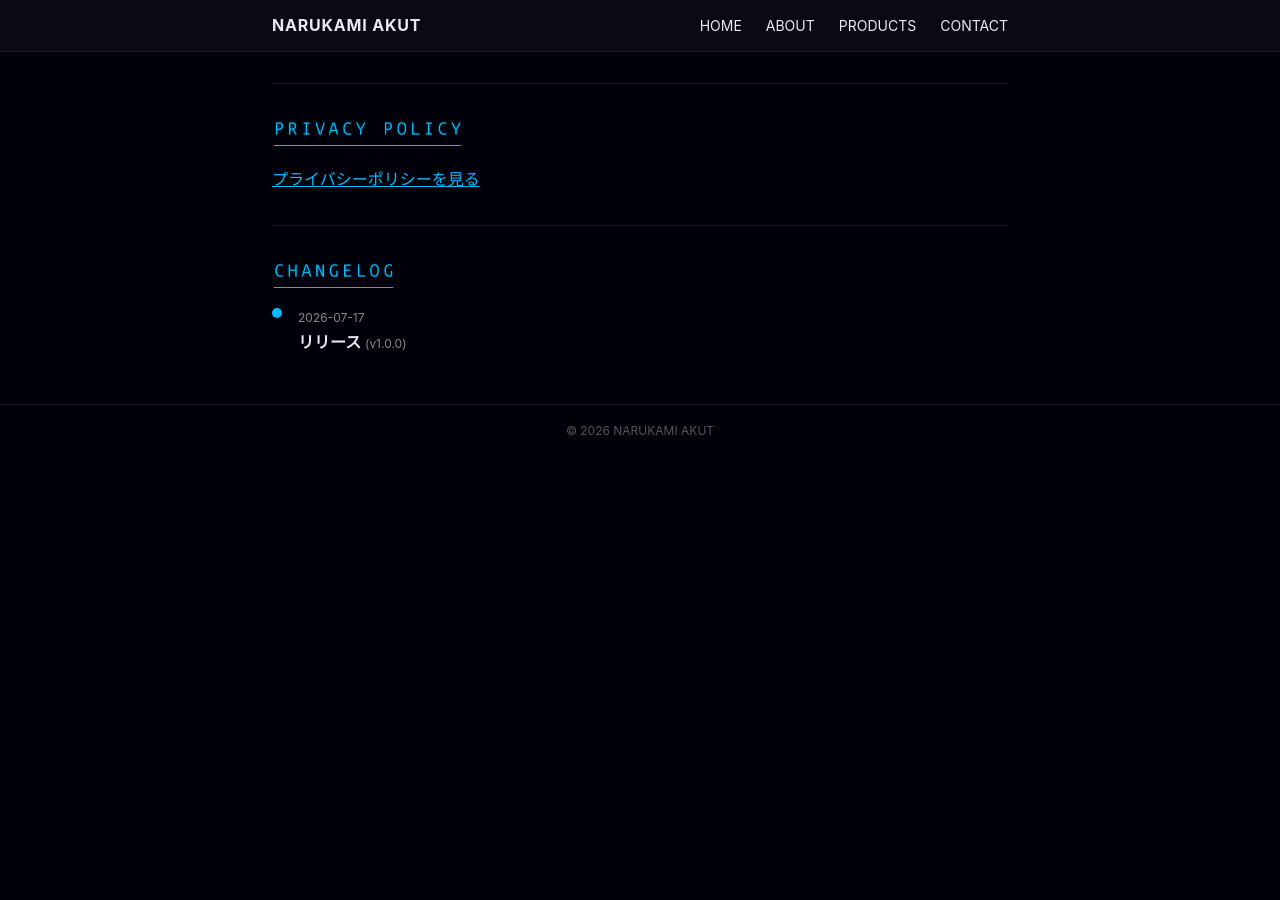
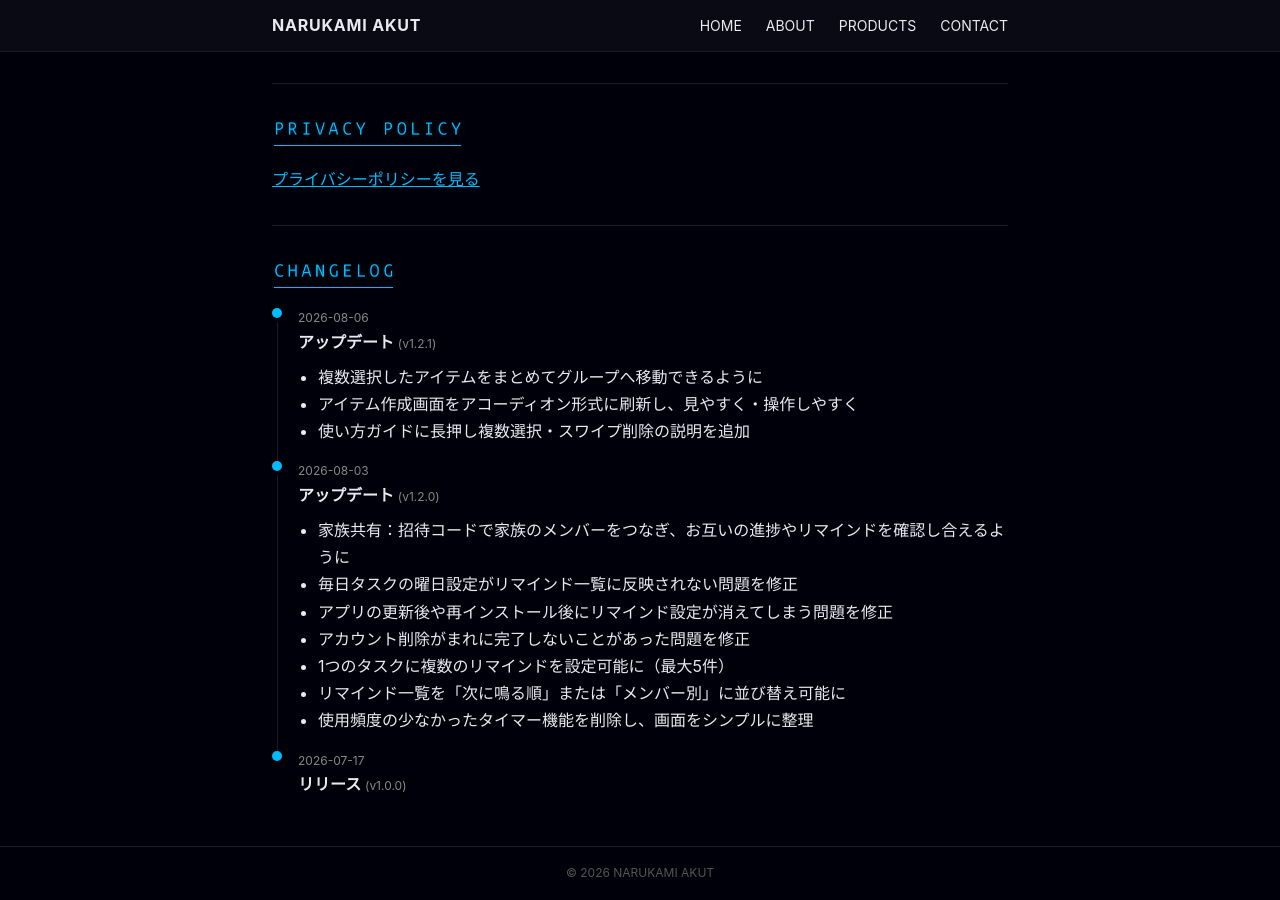
Before and after one commit to NARUKAMI-AKUT/narukami-akut.github.io, a Jekyll site: the page built from _apps/remindo.md, in a window 1280 px wide and 900 px high, scrolled down 973 px. Built offline with Jekyll 4.4.1, drawn with Linux system fonts in a browser that asks for light colours; before the commit the page ends 1430 px from its top, so only the background shows below that.

Commit message:
feat: ReminDo v1.2.0/v1.2.1、Chrono Ride v1.3.0のアップデート情報を追加
Co-Authored-By: Claude Sonnet 5 <noreply@anthropic.com>

```diff
--- a/_apps/remindo.md
+++ b/_apps/remindo.md
@@ -4,6 +4,23 @@ order: 3
 status: released
 release_date: "2026-07-17"
 release_version: "v1.0.0"
+updates:
+  - date: "2026-08-06"
+    version: "v1.2.1"
+    items:
+      - "複数選択したアイテムをまとめてグループへ移動できるように"
+      - "アイテム作成画面をアコーディオン形式に刷新し、見やすく・操作しやすく"
+      - "使い方ガイドに長押し複数選択・スワイプ削除の説明を追加"
+  - date: "2026-08-03"
+    version: "v1.2.0"
+    items:
+      - "家族共有：招待コードで家族のメンバーをつなぎ、お互いの進捗やリマインドを確認し合えるように"
+      - "毎日タスクの曜日設定がリマインド一覧に反映されない問題を修正"
+      - "アプリの更新後や再インストール後にリマインド設定が消えてしまう問題を修正"
+      - "アカウント削除がまれに完了しないことがあった問題を修正"
+      - "1つのタスクに複数のリマインドを設定可能に（最大5件）"
+      - "リマインド一覧を「次に鳴る順」または「メンバー別」に並び替え可能に"
+      - "使用頻度の少なかったタイマー機能を削除し、画面をシンプルに整理"
 tagline: 生産性・リマインドアプリ
 icon: /assets/images/remindo/icon.png
 feature_graphic: /assets/images/remindo/feature.png
```
Also changed, not shown: _apps/chrono-ride.md (+5 -0 lines).
